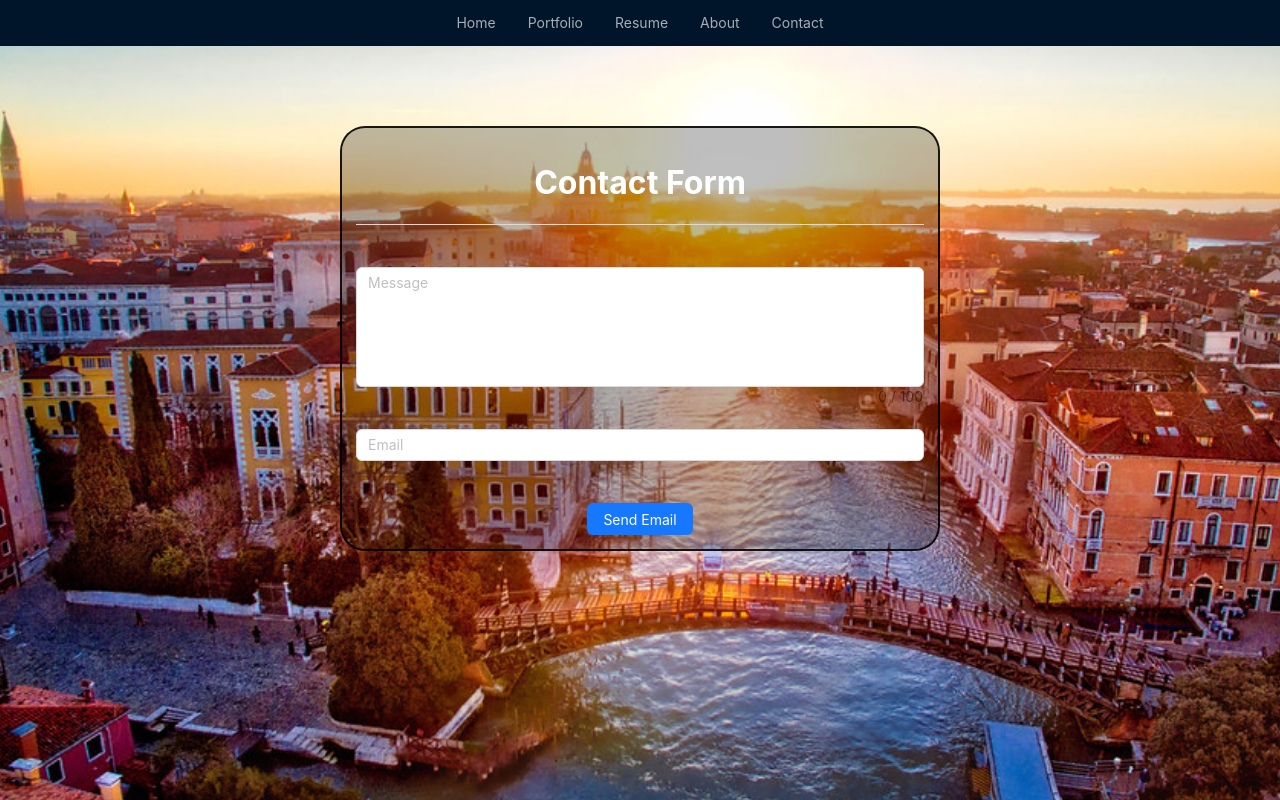
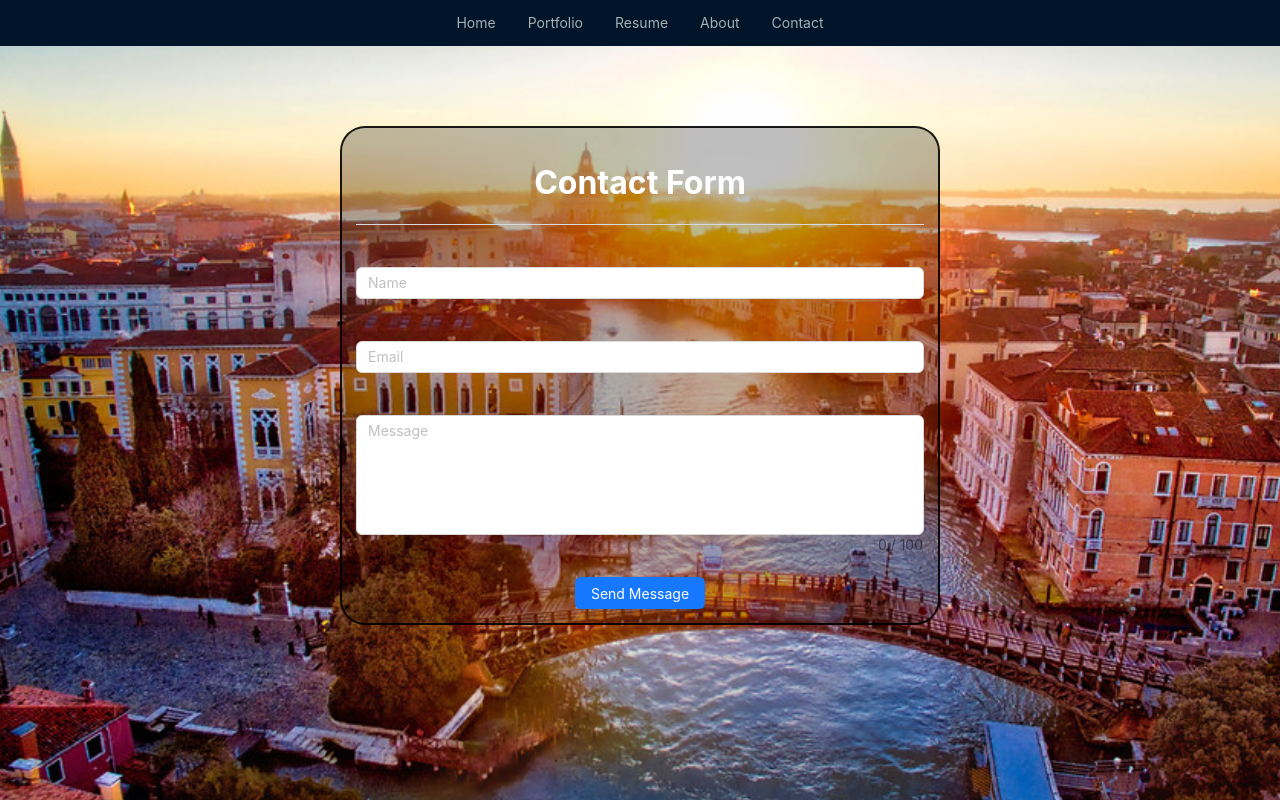
Before and after one commit to Lewis98/Portfolio, a React (Create React App) app: page /contact in a window 1280 px wide. Built offline with nearby package versions, Linux system fonts and the light colour scheme.

Commit message:
Contact Form underlying functionality
+ EmailJS Package for sending contact form responses
+ Name field added on contact form
+ Example .env file with required environment variable names
+ Form cleared upon submission

TODO
> Inform user of success on form submit

```diff
--- a/package.json
+++ b/package.json
@@ -4,6 +4,7 @@
   "private": true,
   "dependencies": {
     "@ant-design/icons": "^5.0.1",
+    "@emailjs/browser": "^3.10.0",
     "@testing-library/jest-dom": "^5.16.5",
     "@testing-library/react": "^13.4.0",
     "@testing-library/user-event": "^13.5.0",
--- a/src/components/pgContact.js
+++ b/src/components/pgContact.js
@@ -1,8 +1,14 @@
 import React, { Component } from 'react'
+import emailjs from '@emailjs/browser'
 
 import { Form, Input, Button } from 'antd'
 const { TextArea } = Input;
 
+
+/**
+ * TODO:
+ * Prompt user to inform upon success of email sent
+ */
 
 // - - - - - - Styling - - - - - - \\
 const containerStyle = {
@@ -41,32 +47,69 @@ const fItemStyle = {
 }
 // - - - - - Styling  End - - - - - \\
 
+export default class Contact extends Component {
+
+    constructor(props) {
+        super(props);
+    }
+
+    formRef = React.createRef();
 
     // - - - Form Submission Logic - - - \\
-const onFinish = (values) => {
+    onFinish = (values) => {
         console.log('Form submitted with following data:');
         console.table(values)
+
+        emailjs.send(
+            process.env.REACT_APP_EJS_SERVICE_ID,
+            process.env.REACT_APP_EJS_TEMPLATE_ID,
+            values,
+            process.env.REACT_APP_EJS_PUBLIC_KEY
+        ).then((result) => {
+            console.log(result.text);
+        }, (error) => {
+            console.log(error.text);
+        });
+
+        this.formRef.current.resetFields();
     };
 
-const onFinishFailed = (errorInfo) => {
+    onFinishFailed = (errorInfo) => {
         console.log('Sorry, your message could not be sent, please see below info.');
         console.table(errorInfo);
         console.log(errorInfo);
     };
-// - - Form Submission Logic End - - \\
 
-
-export default class Contact extends Component {
     render() {
         return (
             <div style={containerStyle}>
             <Form style={formStyle}
-            onFinish={onFinish}
-            onFinishFailed={onFinishFailed}
+                onFinish={this.onFinish}
+                onFinishFailed={this.onFinishFailed}
+                ref={this.formRef}
             >
                 <legend><h1 style={titleStyle}>Contact Form</h1></legend>
+
                 <Form.Item style={fItemStyle}
-                name="message"
+                    name="user_name"
+                    rules={[{ required: false }]}
+                >
+                    <Input
+                        placeholder="Name"
+                    />
+                </Form.Item>
+
+                <Form.Item style={fItemStyle}
+                    name="user_email"
+                    rules={[{ required: true, message: 'Please input a valid email address' }]}
+                >
+                    <Input
+                        placeholder="Email"
+                    />
+                </Form.Item>
+
+                <Form.Item style={fItemStyle}
+                    name="user_message"
                     rules={[{ required: true, message: 'Please type a message' }]}
                 >
                     <TextArea
@@ -77,18 +120,9 @@ export default class Contact extends Component {
                     />
                 </Form.Item>
 
-            <Form.Item style={fItemStyle}
-                name="email"
-                rules={[{ required: true, message: 'Please input a valid email address' }]}
-            >
-                <Input
-                    placeholder="Email"
-                />
-            </Form.Item>
-
                 <Form.Item style={fItemStyle}>
                     <Button type="primary" htmlType="submit">
-                    Send Email
+                        Send Message
                     </Button>
                 </Form.Item>
             </Form>
```
Also changed, not shown: 2 other files (tests, documents, lock files or other folders). Lines whose indentation alone changed are shown as unchanged.
